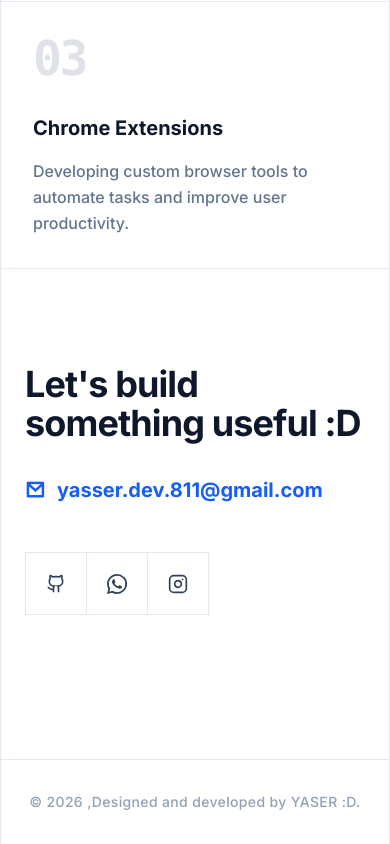
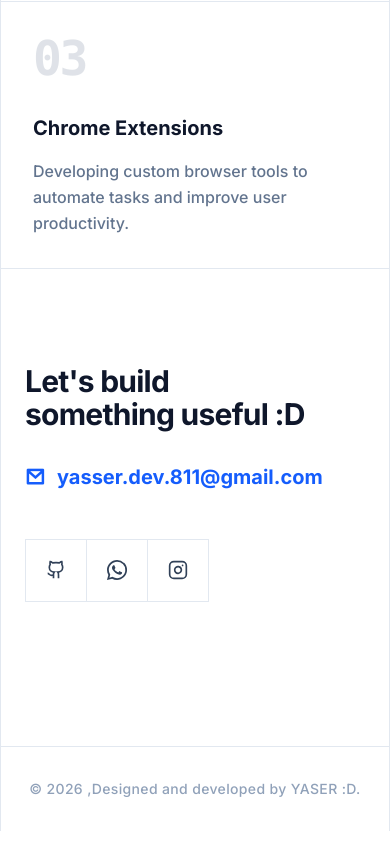
Before and after one commit to yasser8111/Portfolio, a React (Vite) app: page / in a window 390 px wide. Shown: the part 3609-4453 px from the top of the page. Built offline with nearby package versions, Linux system fonts and the light colour scheme.

Commit message:
style: reduce contact section heading font size for extra small screens

```diff
--- a/src/pages/HomePage.jsx
+++ b/src/pages/HomePage.jsx
@@ -227,7 +227,7 @@ const HomePage = ({
         <section id="contact" className="py-24 px-6 md:px-12">
           <div className="flex flex-col md:flex-row justify-between items-start md:items-end gap-12">
             <div>
-              <h2 className="text-4xl sm:text-5xl md:text-6xl font-bold tracking-tight mb-8 leading-[1.1] text-slate-900 whitespace-pre-line">
+              <h2 className="text-3xl sm:text-5xl md:text-6xl font-bold tracking-tight mb-8 leading-[1.1] text-slate-900 whitespace-pre-line">
                 {sections.letsBuild.split("\n").map((line, i) => (
                   <React.Fragment key={i}>
                     {line}
```
